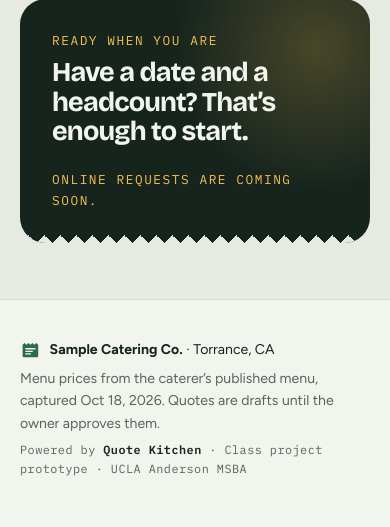
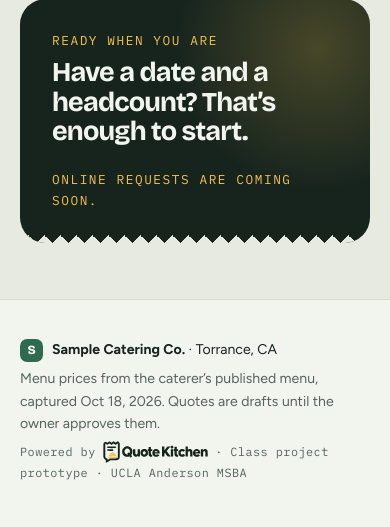
Before and after one commit to moali-26/catering-quote-assistant, a FastAPI app: page / in a window 390 px wide. Shown: the part 4071-4598 px from the top of the page. Before the commit the page ends 4547 px from the top, so only its background shows below. Run offline with FastAPI, Linux system fonts and the light colour scheme; some libraries are stand-ins or nearby versions.

Commit message:
Add the Quote Kitchen logo
- Logo traced to SVG (dark and light versions, plus the icon on its own).
- Owner header shows the Quote Kitchen logo (icon only on phones); the
  customer header keeps the caterer's brand, now a monogram tile.
- Footer "Powered by" uses the logo; the plan page shows it in the plan card.
- Favicon is the Quote Kitchen icon. STATIC_VERSION 38.

Co-Authored-By: Claude Opus 5.5 <noreply@anthropic.com>
Claude-Session: https://claude.ai/code/session_018mt4JfQ8oSm4FffreEkRJo

```diff
--- a/app/main.py
+++ b/app/main.py
@@ -38,7 +38,7 @@ from .chat import (ChatConflict, ChatLimit, ChatNotFound, ChatService, PostgresC
                    SQLiteConversationStore, visible_messages)
 
 HERE = Path(__file__).resolve().parent
-STATIC_VERSION = '37'
+STATIC_VERSION = '38'
 NOTICE_COOKIE = 'cqa_notice'
 REFRESH_MAX_AGE = 60 * 60 * 24 * 30
 logger = logging.getLogger('app')
--- a/app/static/css/app.css
+++ b/app/static/css/app.css
@@ -1094,3 +1094,20 @@ body.role-owner { background-color: var(--page); background-image: radial-gradie
 
 .plan-lede { max-width: 40rem; }
 .plan-card.is-active .plan-status .panel-icon svg { background: var(--card); box-shadow: 0 0 0 1px #b7d6c3; }
+
+/* ---------- Brand: Quote Kitchen (owner, product) and the caterer (customer) ---------- */
+.brand-product { gap: .75rem; }
+.qk-logo { display: block; width: auto; height: 2.3rem; max-width: none; transition: transform .4s var(--ease-spring); }
+.qk-mark { display: none; width: auto; height: 2.1rem; max-width: none; }
+.brand-product:hover .qk-logo { transform: translateY(-1px); }
+.brand-monogram { flex-shrink: 0; display: grid; place-items: center; width: 2rem; height: 2rem; border-radius: .6rem; background: var(--herb); color: #fff; font: 800 1.05rem/1 var(--font-display); letter-spacing: -.02em; box-shadow: 0 0 0 1px rgba(255, 255, 255, .12) inset, 0 6px 14px -8px rgba(31, 78, 56, .8); transition: transform .4s var(--ease-spring); }
+.brand:hover .brand-monogram { transform: rotate(-6deg) translateY(-1px); }
+.brand-monogram-sm { width: 1.45rem; height: 1.45rem; border-radius: .45rem; font-size: .78rem; box-shadow: none; }
+.powered-by { display: inline-flex; align-items: center; gap: .45rem; white-space: nowrap; }
+.powered-logo { display: inline-block; height: 1.35rem; width: auto; max-width: none; vertical-align: middle; transform: translateY(-1px); }
+.plan-title { line-height: 0; }
+.plan-logo { display: block; height: clamp(2.6rem, 5vw, 3.4rem); width: auto; max-width: 100%; }
+@media (max-width: 640px) {
+  .qk-logo { display: none; }
+  .qk-mark { display: block; }
+}
--- a/app/templates/base.html
+++ b/app/templates/base.html
@@ -7,7 +7,7 @@
   <title>{% if role == 'owner' %}Owner · {% elif role == 'customer' %}Customer · {% endif %}{% block title %}{{ business.name }} · Catering quotes{% endblock %}</title>
   <meta name="description" content="Request a catering quote from {{ business.name | trim('.') }}: describe your event, get an itemized draft, and confirm once the owner reviews it.">
   <meta name="theme-color" content="{{ '#13233D' if user and user.is_owner else '#F2F4EE' }}">
-  <link rel="icon" href="/static/img/favicon.svg" type="image/svg+xml">
+  <link rel="icon" href="/static/img/favicon.svg?v={{ static_version }}" type="image/svg+xml">
   <link rel="preconnect" href="https://fonts.googleapis.com">
   <link rel="preconnect" href="https://fonts.gstatic.com" crossorigin>
   <link rel="stylesheet" href="https://fonts.googleapis.com/css2?family=Bricolage+Grotesque:opsz,wght@12..96,500..800&family=Figtree:wght@400;500;600;700&family=IBM+Plex+Mono:wght@400;500;600&display=swap">
@@ -18,9 +18,15 @@
   <a class="skip-link" href="#main">Skip to content</a>
   <header class="site-header">
     <div class="wrap header-row">
-      <a class="brand" href="{{ '/owner' if role == 'owner' else '/' }}" aria-label="{{ business.name }} {{ 'quote inbox' if role == 'owner' else 'home' }}">
-        <svg class="brand-mark" viewBox="0 0 32 32" aria-hidden="true"><path d="M4 9l3-3 3 3 3-3 3 3 3-3 3 3 3-3 3 3v17a2 2 0 0 1-2 2H6a2 2 0 0 1-2-2z" fill="currentColor"/><path class="brand-mark-lines" d="M9 15h14M9 19h10M9 23h7" stroke-width="2" stroke-linecap="round"/></svg>
+      {% if role == 'owner' %}
+      <a class="brand brand-product" href="/owner" aria-label="Quote Kitchen, quote inbox">
+        <img class="qk-logo" src="/static/img/quote-kitchen-logo-light.svg?v={{ static_version }}" alt="" width="146" height="30">
+        <img class="qk-mark" src="/static/img/quote-kitchen-mark-light.svg?v={{ static_version }}" alt="" width="28" height="36">
+      {% else %}
+      <a class="brand" href="/" aria-label="{{ business.name }} home">
+        <span class="brand-monogram" aria-hidden="true">{{ business.name[:1] | upper }}</span>
         <span class="brand-name">{{ business.name }}</span>
+      {% endif %}
         {% if role != 'guest' %}<span class="role-tag role-tag-{{ role }}">{{ 'Owner' if role == 'owner' else 'Customer' }}</span>{% endif %}
       </a>
       <nav class="site-nav" aria-label="Main">
@@ -50,11 +56,11 @@
   <footer class="site-footer">
     <div class="wrap footer-row">
       <div class="footer-brand">
-        <svg class="brand-mark" viewBox="0 0 32 32" aria-hidden="true"><path d="M4 9l3-3 3 3 3-3 3 3 3-3 3 3 3-3 3 3v17a2 2 0 0 1-2 2H6a2 2 0 0 1-2-2z" fill="currentColor"/><path class="brand-mark-lines" d="M9 15h14M9 19h10M9 23h7" stroke-width="2" stroke-linecap="round"/></svg>
+        <span class="brand-monogram brand-monogram-sm" aria-hidden="true">{{ business.name[:1] | upper }}</span>
         <p><strong>{{ business.name }}</strong>{% if business.place %} · {{ business.place }}{% endif %}</p>
       </div>
       <p class="muted">Menu prices from the caterer’s published menu{% if business.captured_at %}, captured {{ business.captured_at }}{% endif %}. Quotes are drafts until the owner approves them.</p>
-      <p class="muted footer-note">Powered by <b class="footer-product">Quote Kitchen</b> · Class project prototype · UCLA Anderson MSBA<button type="button" class="fx-toggle" data-fx-toggle hidden aria-pressed="true">Pointer effects: on</button></p>
+      <p class="muted footer-note"><span class="powered-by">Powered by <img class="powered-logo" src="/static/img/quote-kitchen-logo.svg?v={{ static_version }}" alt="Quote Kitchen" width="102" height="21"></span> · Class project prototype · UCLA Anderson MSBA<button type="button" class="fx-toggle" data-fx-toggle hidden aria-pressed="true">Pointer effects: on</button></p>
     </div>
   </footer>
   <script src="/static/js/ui.js?v={{ static_version }}" defer></script>
--- a/app/templates/owner_billing.html
+++ b/app/templates/owner_billing.html
@@ -20,7 +20,7 @@
     <article class="plan-card{{ ' is-active' if active }}" aria-labelledby="plan-title">
       <div class="plan-main">
         <p class="plan-eyebrow">Monthly plan · Stripe test mode</p>
-        <h2 class="plan-title" id="plan-title">Quote Kitchen</h2>
+        <h2 class="plan-title" id="plan-title"><img class="plan-logo" src="/static/img/quote-kitchen-logo.svg?v={{ static_version }}" alt="Quote Kitchen" width="260" height="54"></h2>
         <p class="plan-state"><span class="chip {{ 'chip-done' if active else 'chip-pending' }}">{{ 'Active' if active else 'Not subscribed' }}</span></p>
         <ul class="plan-features">
           <li>{{ icon_check }}AI quote assistant on your menu, for your customers</li>
```
Also changed, not shown: app/static/img/favicon.svg, app/static/img/quote-kitchen-logo-light.svg (added), app/static/img/quote-kitchen-logo.svg (added), app/static/img/quote-kitchen-mark-light.svg (added), app/static/img/quote-kitchen-mark.svg (added).
